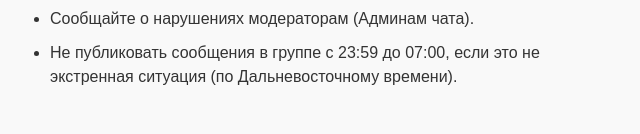
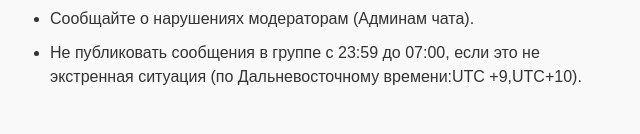
Before and after one commit to Fert119/TransAmur.RU., a plain HTML site: page index.html in a window 1280 px wide. Shown: the part 260-394 px from the top of the page, without its empty margins (330-970 px from the left). Drawn offline with Linux system fonts and the light colour scheme.

Commit message:
Update index.html

```diff
--- a/index.html
+++ b/index.html
@@ -38,7 +38,7 @@
     <li>Не публикуйте личную информацию без согласия Администрации.</li>
     <li>Следите за темой разговора и не флудите.</li>
     <li>Сообщайте о нарушениях модераторам (Админам чата).</li>
-    <li>Не публиковать сообщения в группе с 23:59 до 07:00, если это не экстренная ситуация (по Дальневосточному времени).</li>
+    <li>Не публиковать сообщения в группе с 23:59 до 07:00, если это не экстренная ситуация (по Дальневосточному времени:UTC +9,UTC+10).</li>
   </ul>
 
   <h1>Справка по наказаниям за нарушение правил чата</h1>
```
